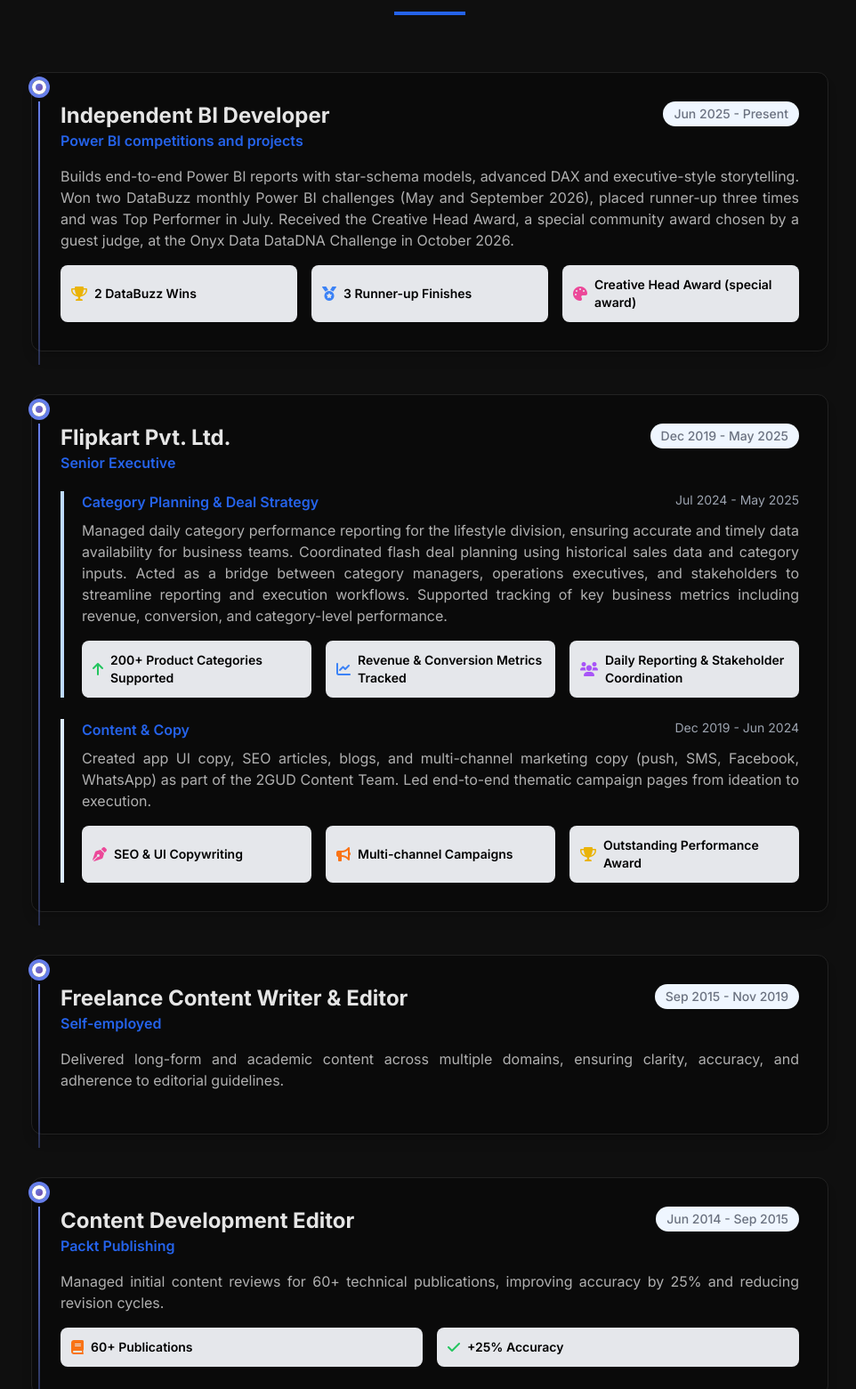
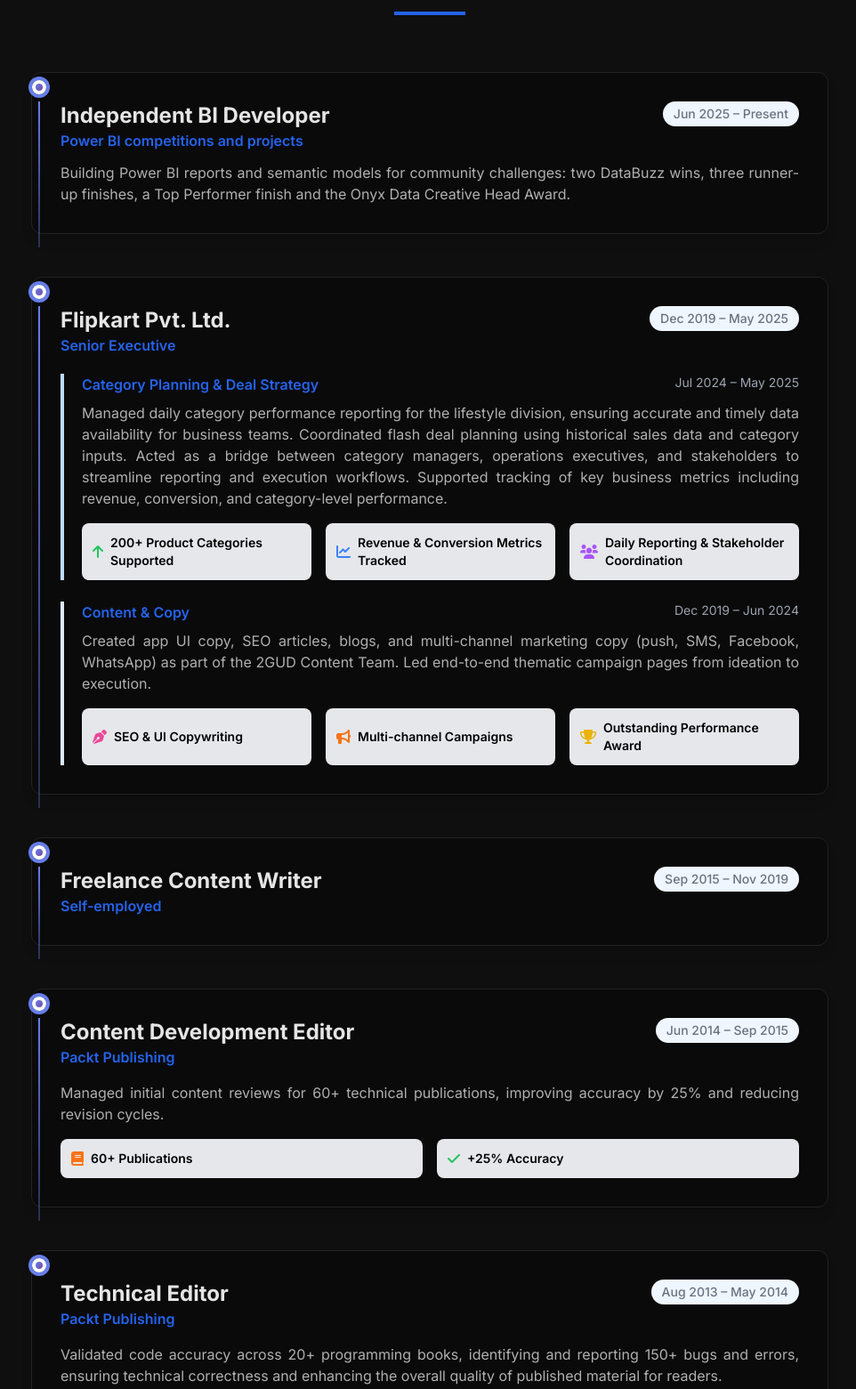
Before and after one commit to PoojaNair5919/Portfolio, a plain HTML site: page about.html in a window 1280 px wide. Shown: the part 1775-3336 px from the top of the page at 89% size, without its empty margins (157-1119 px from the left). Drawn offline with nearby package versions, Linux system fonts and the light colour scheme.

Commit message:
Add files via upload

```diff
--- a/about.html
+++ b/about.html
@@ -4,12 +4,12 @@
  <meta charset="UTF-8">
  <meta name="viewport" content="width=device-width, initial-scale=1.0">
  <title>About | Pooja Nair</title>
- <meta name="description" content="About Pooja Nair: BI and analytics engineer with Microsoft PL-300, DP-600 and DP-700 certifications. Skills, experience, education and contact.">
+ <meta name="description" content="About Pooja Nair: Power BI Developer and BI Analyst with Microsoft PL-300, DP-600 and DP-700 certifications. Skills, experience, education and contact.">
  <link rel="canonical" href="https://poojanair5919.github.io/Portfolio/about.html">
  <meta property="og:type" content="website">
  <meta property="og:site_name" content="Pooja Nair">
  <meta property="og:title" content="About | Pooja Nair">
- <meta property="og:description" content="About Pooja Nair: BI and analytics engineer with Microsoft PL-300, DP-600 and DP-700 certifications. Skills, experience, education and contact.">
+ <meta property="og:description" content="About Pooja Nair: Power BI Developer and BI Analyst with Microsoft PL-300, DP-600 and DP-700 certifications. Skills, experience, education and contact.">
  <meta property="og:url" content="https://poojanair5919.github.io/Portfolio/about.html">
  <meta property="og:image" content="https://poojanair5919.github.io/Portfolio/preview.jpg">
  <meta name="twitter:card" content="summary_large_image">
@@ -128,27 +128,22 @@
     <div class="max-w-4xl mx-auto">
      <div class="space-y-8 sm:space-y-12">
       <div class="timeline-item bg-white p-6 sm:p-8 rounded-xl shadow-lg scroll-animate hover:shadow-xl transition-all duration-300 dark-mode-card">
-       <div class="flex flex-col lg:flex-row lg:justify-between lg:items-start mb-4">
+       <div class="flex flex-col lg:flex-row lg:justify-between lg:items-start mb-3">
         <div><h3 class="text-xl sm:text-2xl font-bold text-gray-800">Independent BI Developer</h3><p class="text-blue-600 font-semibold text-sm sm:text-base">Power BI competitions and projects</p></div>
-        <span class="text-gray-500 font-medium bg-blue-50 px-3 py-1 rounded-full text-xs sm:text-sm mt-2 lg:mt-0">Jun 2025 - Present</span>
+        <span class="text-gray-500 font-medium bg-blue-50 px-3 py-1 rounded-full text-xs sm:text-sm mt-2 lg:mt-0">Jun 2025 &ndash; Present</span>
        </div>
-       <p class="text-gray-600 mb-4 text-sm sm:text-base" style="text-align: justify;">Builds end-to-end Power BI reports with star-schema models, advanced DAX and executive-style storytelling. Won two DataBuzz monthly Power BI challenges (May and September 2026), placed runner-up three times and was Top Performer in July. Received the Creative Head Award, a special community award chosen by a guest judge, at the Onyx Data DataDNA Challenge in October 2026.</p>
-       <div class="grid sm:grid-cols-2 lg:grid-cols-3 gap-3 sm:gap-4">
-        <div class="flex items-center bg-gray-200 p-3 rounded-lg"><i class="fas fa-trophy text-yellow-500 mr-2"></i><span class="text-black font-semibold text-xs sm:text-sm">2 DataBuzz Wins</span></div>
-        <div class="flex items-center bg-gray-200 p-3 rounded-lg"><i class="fas fa-medal text-blue-500 mr-2"></i><span class="text-black font-semibold text-xs sm:text-sm">3 Runner-up Finishes</span></div>
-        <div class="flex items-center bg-gray-200 p-3 rounded-lg sm:col-span-2 lg:col-span-1"><i class="fas fa-palette text-pink-500 mr-2"></i><span class="text-black font-semibold text-xs sm:text-sm">Creative Head Award (special award)</span></div>
-       </div>
+       <p class="text-gray-600 text-sm sm:text-base" style="text-align: justify;">Building Power BI reports and semantic models for community challenges: two DataBuzz wins, three runner-up finishes, a Top Performer finish and the Onyx Data Creative Head Award.</p>
       </div>
       <div class="timeline-item bg-white p-6 sm:p-8 rounded-xl shadow-lg scroll-animate hover:shadow-xl transition-all duration-300 dark-mode-card">
        <div class="flex flex-col lg:flex-row lg:justify-between lg:items-start mb-5">
         <div><h3 class="text-xl sm:text-2xl font-bold text-gray-800">Flipkart Pvt. Ltd.</h3><p class="text-blue-600 font-semibold text-sm sm:text-base">Senior Executive</p></div>
-        <span class="text-gray-500 font-medium bg-blue-50 px-3 py-1 rounded-full text-xs sm:text-sm mt-2 lg:mt-0">Dec 2019 - May 2025</span>
+        <span class="text-gray-500 font-medium bg-blue-50 px-3 py-1 rounded-full text-xs sm:text-sm mt-2 lg:mt-0">Dec 2019 &ndash; May 2025</span>
        </div>
 
        <div class="border-l-4 border-blue-200 pl-4 sm:pl-5 mb-6">
         <div class="flex flex-col sm:flex-row sm:justify-between sm:items-start mb-2">
          <p class="text-blue-600 font-semibold text-sm sm:text-base">Category Planning &amp; Deal Strategy</p>
-         <span class="text-gray-400 text-xs sm:text-sm">Jul 2024 - May 2025</span>
+         <span class="text-gray-400 text-xs sm:text-sm">Jul 2024 &ndash; May 2025</span>
         </div>
         <p class="text-gray-600 mb-4 text-sm sm:text-base" style="text-align: justify;">Managed daily category performance reporting for the lifestyle division, ensuring accurate and timely data availability for business teams. Coordinated flash deal planning using historical sales data and category inputs. Acted as a bridge between category managers, operations executives, and stakeholders to streamline reporting and execution workflows. Supported tracking of key business metrics including revenue, conversion, and category-level performance.</p>
         <div class="grid sm:grid-cols-2 lg:grid-cols-3 gap-3 sm:gap-4">
@@ -161,7 +156,7 @@
        <div class="border-l-4 border-blue-100 pl-4 sm:pl-5">
         <div class="flex flex-col sm:flex-row sm:justify-between sm:items-start mb-2">
          <p class="text-blue-600 font-semibold text-sm sm:text-base">Content &amp; Copy</p>
-         <span class="text-gray-400 text-xs sm:text-sm">Dec 2019 - Jun 2024</span>
+         <span class="text-gray-400 text-xs sm:text-sm">Dec 2019 &ndash; Jun 2024</span>
         </div>
         <p class="text-gray-600 mb-4 text-sm sm:text-base" style="text-align: justify;">Created app UI copy, SEO articles, blogs, and multi-channel marketing copy (push, SMS, Facebook, WhatsApp) as part of the 2GUD Content Team. Led end-to-end thematic campaign pages from ideation to execution.</p>
         <div class="grid sm:grid-cols-2 lg:grid-cols-3 gap-3 sm:gap-4">
@@ -172,16 +167,15 @@
        </div>
       </div>
       <div class="timeline-item bg-white p-6 sm:p-8 rounded-xl shadow-lg scroll-animate hover:shadow-xl transition-all duration-300 dark-mode-card">
-       <div class="flex flex-col lg:flex-row lg:justify-between lg:items-start mb-4">
-        <div><h3 class="text-xl sm:text-2xl font-bold text-gray-800">Freelance Content Writer &amp; Editor</h3><p class="text-blue-600 font-semibold text-sm sm:text-base">Self-employed</p></div>
-        <span class="text-gray-500 font-medium bg-blue-50 px-3 py-1 rounded-full text-xs sm:text-sm mt-2 lg:mt-0">Sep 2015 - Nov 2019</span>
+       <div class="flex flex-col lg:flex-row lg:justify-between lg:items-start">
+        <div><h3 class="text-xl sm:text-2xl font-bold text-gray-800">Freelance Content Writer</h3><p class="text-blue-600 font-semibold text-sm sm:text-base">Self-employed</p></div>
+        <span class="text-gray-500 font-medium bg-blue-50 px-3 py-1 rounded-full text-xs sm:text-sm mt-2 lg:mt-0">Sep 2015 &ndash; Nov 2019</span>
        </div>
-       <p class="text-gray-600 mb-4 text-sm sm:text-base" style="text-align: justify;">Delivered long-form and academic content across multiple domains, ensuring clarity, accuracy, and adherence to editorial guidelines.</p>
       </div>
       <div class="timeline-item bg-white p-6 sm:p-8 rounded-xl shadow-lg scroll-animate hover:shadow-xl transition-all duration-300 dark-mode-card">
        <div class="flex flex-col lg:flex-row lg:justify-between lg:items-start mb-4">
         <div><h3 class="text-xl sm:text-2xl font-bold text-gray-800">Content Development Editor</h3><p class="text-blue-600 font-semibold text-sm sm:text-base">Packt Publishing</p></div>
-        <span class="text-gray-500 font-medium bg-blue-50 px-3 py-1 rounded-full text-xs sm:text-sm mt-2 lg:mt-0">Jun 2014 - Sep 2015</span>
+        <span class="text-gray-500 font-medium bg-blue-50 px-3 py-1 rounded-full text-xs sm:text-sm mt-2 lg:mt-0">Jun 2014 &ndash; Sep 2015</span>
        </div>
        <p class="text-gray-600 mb-4 text-sm sm:text-base" style="text-align: justify;">Managed initial content reviews for 60+ technical publications, improving accuracy by 25% and reducing revision cycles.</p>
        <div class="grid sm:grid-cols-2 gap-3 sm:gap-4">
@@ -193,7 +187,7 @@
       <div class="timeline-item bg-white p-6 sm:p-8 rounded-xl shadow-lg scroll-animate hover:shadow-xl transition-all duration-300 dark-mode-card">
        <div class="flex flex-col lg:flex-row lg:justify-between lg:items-start mb-4">
         <div><h3 class="text-xl sm:text-2xl font-bold text-gray-800">Technical Editor</h3><p class="text-blue-600 font-semibold text-sm sm:text-base">Packt Publishing</p></div>
-        <span class="text-gray-500 font-medium bg-blue-50 px-3 py-1 rounded-full text-xs sm:text-sm mt-2 lg:mt-0">Aug 2013 - May 2014</span>
+        <span class="text-gray-500 font-medium bg-blue-50 px-3 py-1 rounded-full text-xs sm:text-sm mt-2 lg:mt-0">Aug 2013 &ndash; May 2014</span>
        </div>
        <p class="text-gray-600 mb-4 text-sm sm:text-base" style="text-align: justify;">Validated code accuracy across 20+ programming books, identifying and reporting 150+ bugs and errors, ensuring technical correctness and enhancing the overall quality of published material for readers.</p>
        <div class="grid sm:grid-cols-2 gap-3 sm:gap-4">
```
Also changed, not shown: index.html (+12 -13 lines).
